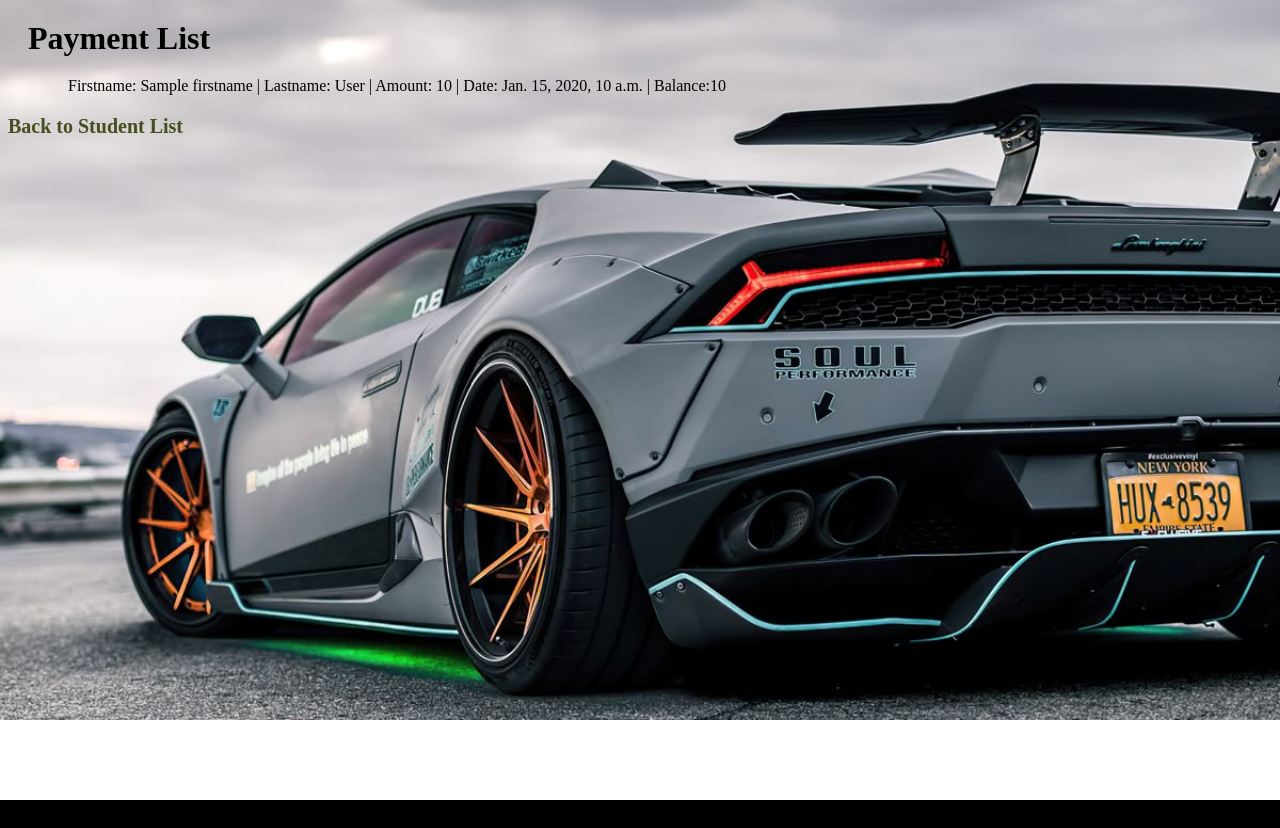
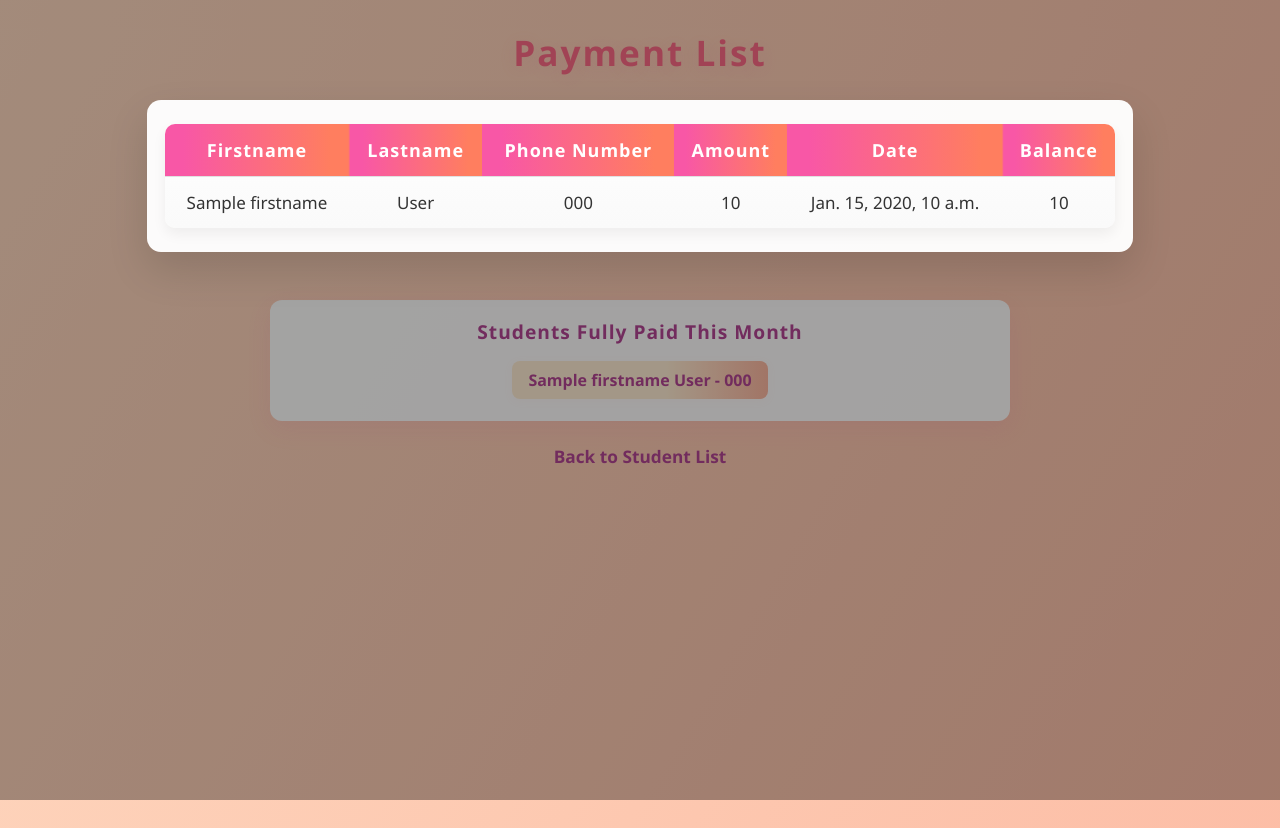
Before and after one commit to Abdikheir-Dahiye-Adan/CyberCafe, a Django app: template cyber/cyberapp/templates/payment_list.html in a window 1280 px wide. Before the commit the page ends 800 px from the top, so only its background shows below. Run offline with Django 5.2, Linux system fonts and the light colour scheme; the template is opened without the code that fills it: most values are stand-ins (such as "Sample title", 1, 10 or a date in 2020).

Commit message:
added payment

```diff
--- a/cyber/cyberapp/templates/payment_list.html
+++ b/cyber/cyberapp/templates/payment_list.html
@@ -4,63 +4,220 @@
   <meta charset="UTF-8">
   <meta name="viewport" content="width=device-width, initial-scale=1.0">
   <title>Payments</title>
-</head>
   <style>
-  body {
-    background-image: url('../static/images/bg.jpg');
-    background-size: cover;
-    background-repeat: no-repeat;
+    :root {
+      --overlay: rgba(0, 0, 0, 0.36);
+      --card-bg: rgba(255, 255, 255, 0.97);
+      --accent: #f857a6;
+      --primary: #ff7e5f;
+      --primary-dark: #b24592;
     }
 
-  a {
-    text-decoration: none;
-    color: rgb(68, 78, 30);
-    font-size: 20px;
-    font-weight: bold;
+    html, body {
+      height: 100%;
+      margin: 0;
+      font-family: 'Segoe UI', Arial, sans-serif;
+      background: linear-gradient(120deg, #ffecd2 0%, #fcb69f 100%);
+      background-size: 200% 200%;
+      animation: bgMove 10s ease-in-out infinite;
+      color: #333;
+      min-height: 100vh;
     }
 
-  ul {
-    list-style-type: none;
+    @keyframes bgMove {
+      0% { background-position: 0% 50%; }
+      50% { background-position: 100% 50%; }
+      100% { background-position: 0% 50%; }
     }
 
-  li {
-    margin: 20px;
+    body::before {
+      content: "";
+      position: fixed;
+      inset: 0;
+      background: var(--overlay);
+      pointer-events: none;
+      z-index: 0;
     }
 
-  nav {
-    margin-top: 50px;
-    margin-left: 50px;
+    h1 {
+      text-align: center;
+      margin: 28px auto 18px;
+      font-size: 2.2rem;
+      font-weight: bold;
+      color: var(--primary-dark);
+      letter-spacing: 2px;
+      text-shadow: 0 4px 18px rgba(248,87,166,0.12);
+      animation: colorchange 5s infinite;
     }
-  h1 {
-    margin: 20px;
+
+    @keyframes colorchange {
+      0% { color: #b24592; }
+      25% { color: #f857a6; }
+      50% { color: #ff7e5f; }
+      75% { color: #fcb69f; }
+      100% { color: #b24592; }
     }
-  translate {
-    margin: 20px;
-    font-size: 20px;
+
+    .payments-table-container {
+      position: relative;
+      z-index: 1;
+      width: 92%;
+      max-width: 950px;
+      margin: 24px auto 48px;
+      background: var(--card-bg);
+      border-radius: 14px;
+      box-shadow: 0 18px 40px rgba(0, 0, 0, 0.13);
+      padding: 24px 18px;
+      overflow-x: auto;
+    }
+
+    table {
+      width: 100%;
+      border-collapse: collapse;
+      background: linear-gradient(180deg, rgba(255,255,255,0.98), rgba(250,250,250,0.98));
+      border-radius: 10px;
+      overflow: hidden;
+      box-shadow: 0 6px 14px rgba(0,0,0,0.06);
+      font-size: 17px;
+    }
+
+    th, td {
+      padding: 14px 10px;
+      text-align: center;
+      border-bottom: 1px solid #e0e0e0;
+    }
+
+    th {
+      background: linear-gradient(90deg, #f857a6 10%, #ff7e5f 90%);
+      color: #fff;
+      font-weight: 700;
+      letter-spacing: 1px;
+      font-size: 18px;
+      animation: thBlink 4s linear infinite;
+    }
+
+    @keyframes thBlink {
+      0% { background-position: 0% 50%; }
+      50% { background-position: 100% 50%; }
+      100% { background-position: 0% 50%; }
+    }
+
+    tr:last-child td {
+      border-bottom: none;
+    }
+
+    tr:hover td {
+      background: #f3f7fa;
+      transition: background 0.2s;
+    }
+
+    .fully-paid-container {
+      margin: 32px auto 0 auto;
+      max-width: 700px;
+      background: var(--card-bg);
+      border-radius: 12px;
+      box-shadow: 0 8px 24px rgba(248,87,166,0.10);
+      padding: 18px 20px;
+    }
+
+    .fully-paid-title {
+      color: var(--primary-dark);
       font-weight: bold;
-    color: rgb(68, 78, 30);
+      font-size: 1.2rem;
+      margin-bottom: 12px;
+      text-align: center;
+      letter-spacing: 1px;
+    }
+
+    .fully-paid-list {
+      list-style: none;
+      padding: 0;
+      margin: 0;
+      display: flex;
+      flex-wrap: wrap;
+      gap: 10px;
+      justify-content: center;
+    }
+
+    .fully-paid-list li {
+      background: linear-gradient(90deg, #ffecd2 60%, #fcb69f 100%);
+      border-radius: 8px;
+      padding: 8px 16px;
+      margin: 4px 0;
+      color: #b24592;
+      font-weight: 600;
+      font-size: 1rem;
+      box-shadow: 0 2px 8px rgba(252,182,159,0.08);
+    }
+
+    .back-link {
+      display: block;
+      margin: 24px auto 0 auto;
+      text-align: center;
+      color: var(--primary-dark);
+      font-weight: 600;
       text-decoration: none;
-    text-align: center;
-    display: block;
-    animation: colorchange 4s infinite;
+      font-size: 1.08rem;
+      transition: color .18s;
     }
-  @keyframes colorchange {
-    0% {color: red;}
-    25% {color: blue;}
-    50% {color: green;}
-    75% {color: orange;}
-    100% {color: red;}
+    .back-link:hover {
+      color: var(--accent);
+      text-decoration: underline;
+    }
+
+    @media (max-width: 700px) {
+      h1 { font-size: 20px; margin-top: 20px; }
+      .payments-table-container { width: 99%; padding: 8px; }
+      table { font-size: 15px; }
+      th, td { padding: 8px 4px; }
+      .fully-paid-container { padding: 10px 4px; }
     }
   </style>
+</head>
 <body>
   <h1>Payment List</h1>
-  <ul>
+  <div class="payments-table-container">
+    <table>
+      <thead>
+        <tr>
+          <th>Firstname</th>
+          <th>Lastname</th>
+          <th>Phone Number</th>
+          <th>Amount</th>
+          <th>Date</th>
+          <th>Balance</th>
+        </tr>
+      </thead>
+      <tbody>
         {% for payment in payments %}
-      <li>Firstname: {{ payment.student.firstname }} | Lastname: {{ payment.student.lastname }} | Amount: {{ payment.amount }} | Date: {{ payment.date }} | Balance:{{payment.balance}} </li>
+        <tr>
+          <td>{{ payment.student.firstname }}</td>
+          <td>{{ payment.student.lastname }}</td>
+          <td>{{ payment.student.phonenumber }}</td>
+          <td>{{ payment.amount }}</td>
+          <td>{{ payment.date }}</td>
+          <td>{{ payment.balance }}</td>
+        </tr>
         {% empty %}
-      <li>No payments found.</li>
+        <tr>
+          <td colspan="6">No payments found.</td>
+        </tr>
+        {% endfor %}
+      </tbody>
+    </table>
+  </div>
+
+  <div class="fully-paid-container">
+    <div class="fully-paid-title">Students Fully Paid This Month</div>
+    <ul class="fully-paid-list">
+      {% for student in fully_paid_students %}
+        <li>{{ student.firstname }} {{ student.lastname }} - {{ student.phonenumber }}</li>
+      {% empty %}
+        <li>No student has fully paid this month.</li>
       {% endfor %}
     </ul>
-  <a href="{% url 'students_list' %}">Back to Student List</a>
+  </div>
+
+  <a class="back-link" href="{% url 'students_list' %}">Back to Student List</a>
 </body>
 </html>
```
Also changed, not shown: cyber/cyberapp/views.py (+28 -1 lines). Lines whose indentation alone changed are shown as unchanged.
